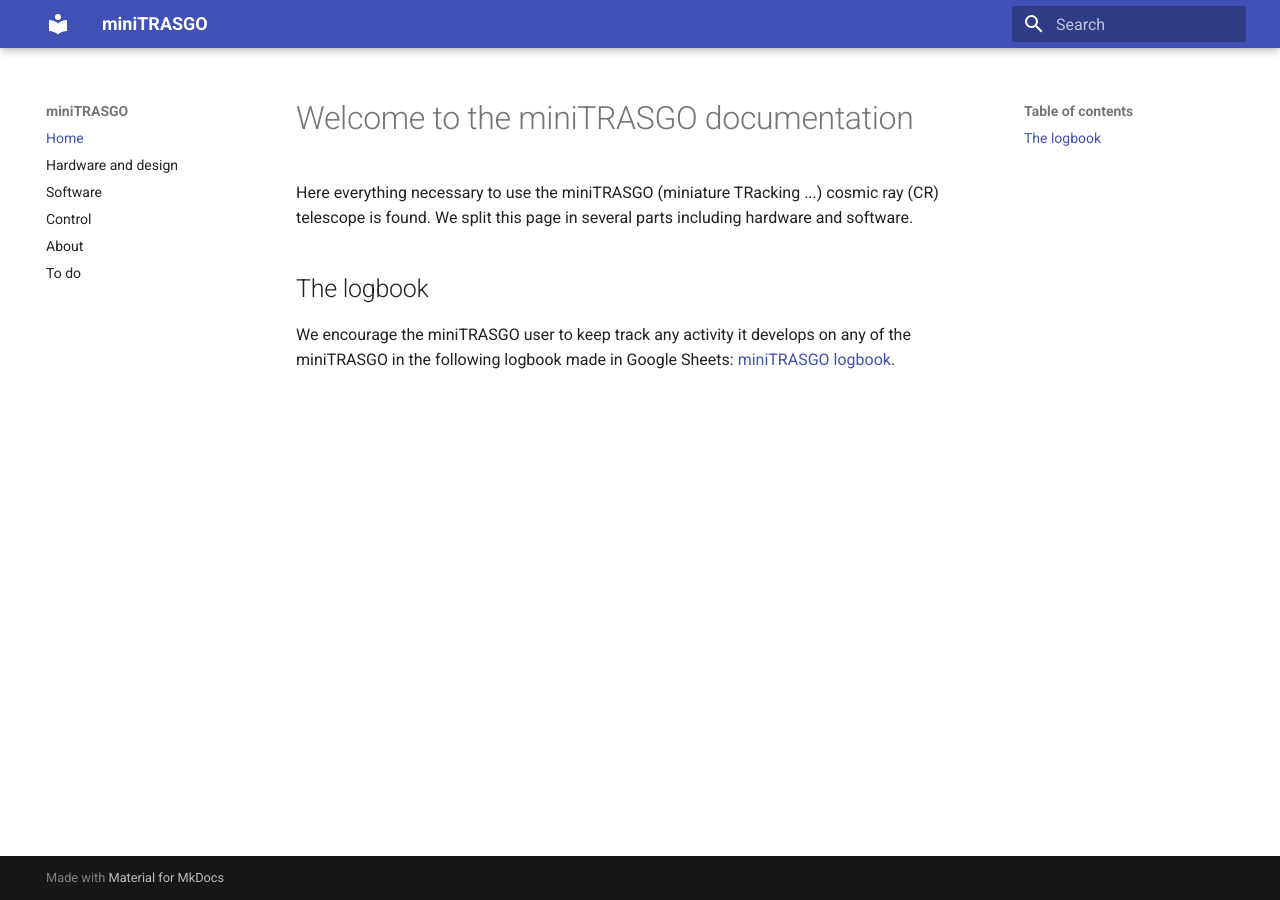
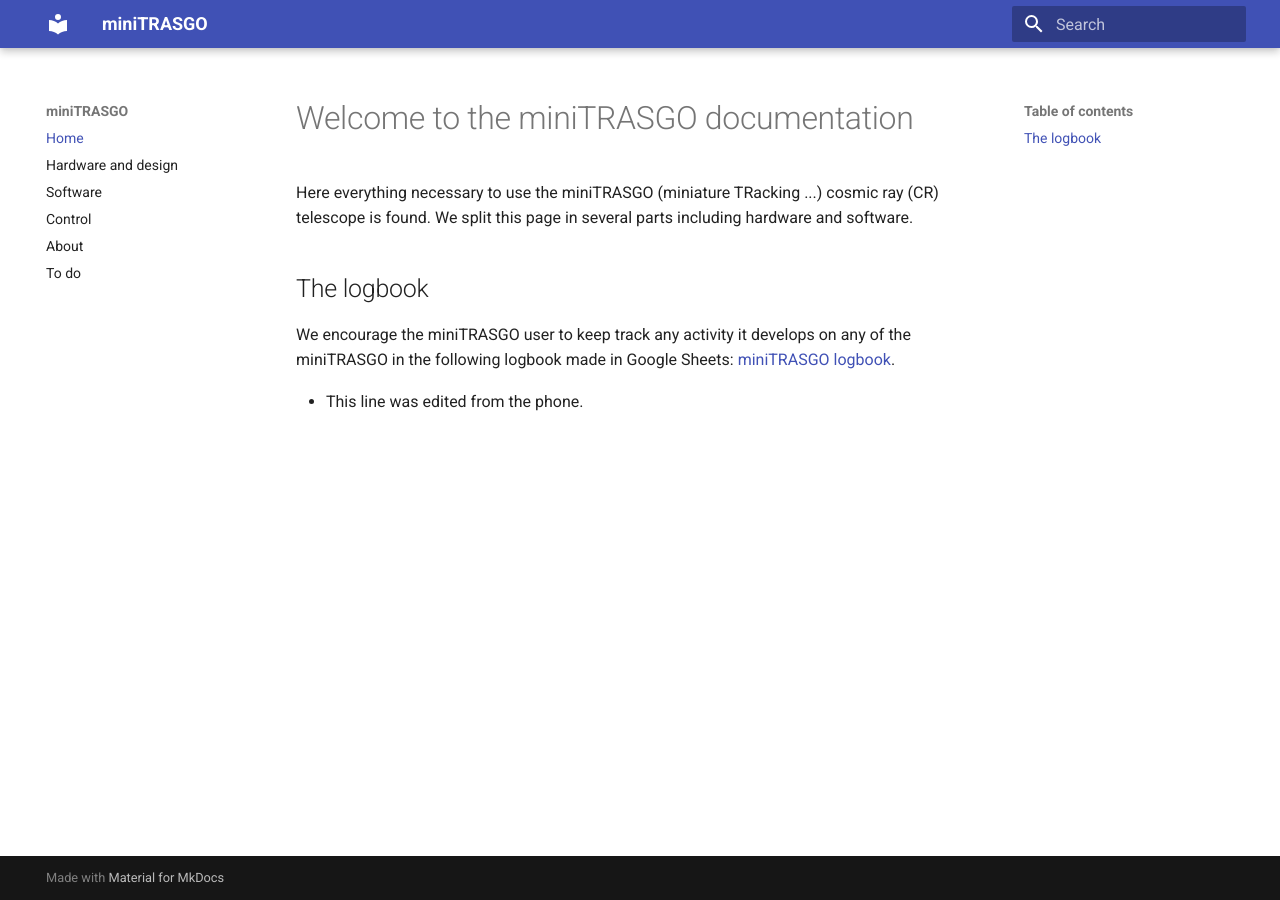
Before and after one commit to cayesoneira/miniTRASGO-documentation, an MkDocs documentation site: the page built from docs/index.md, in a window 1280 px wide. Built offline with MkDocs 1.6.1 and Material for MkDocs 9.7.7, drawn with Linux system fonts in a browser that asks for light colours.

Commit message:
Actualizar index.md

```diff
--- a/docs/index.md
+++ b/docs/index.md
@@ -3,3 +3,5 @@
 
 ## The logbook
 We encourage the miniTRASGO user to keep track any activity it develops on any of the miniTRASGO in the following logbook made in Google Sheets: [miniTRASGO logbook](https://docs.google.com/spreadsheets/d/12n6DfQ32oXcRKpHaolfAoO3pKVVrrWzk7TBOIZ0N6ro/edit?usp=sharing).
+
+- This line was edited from the phone.
```
